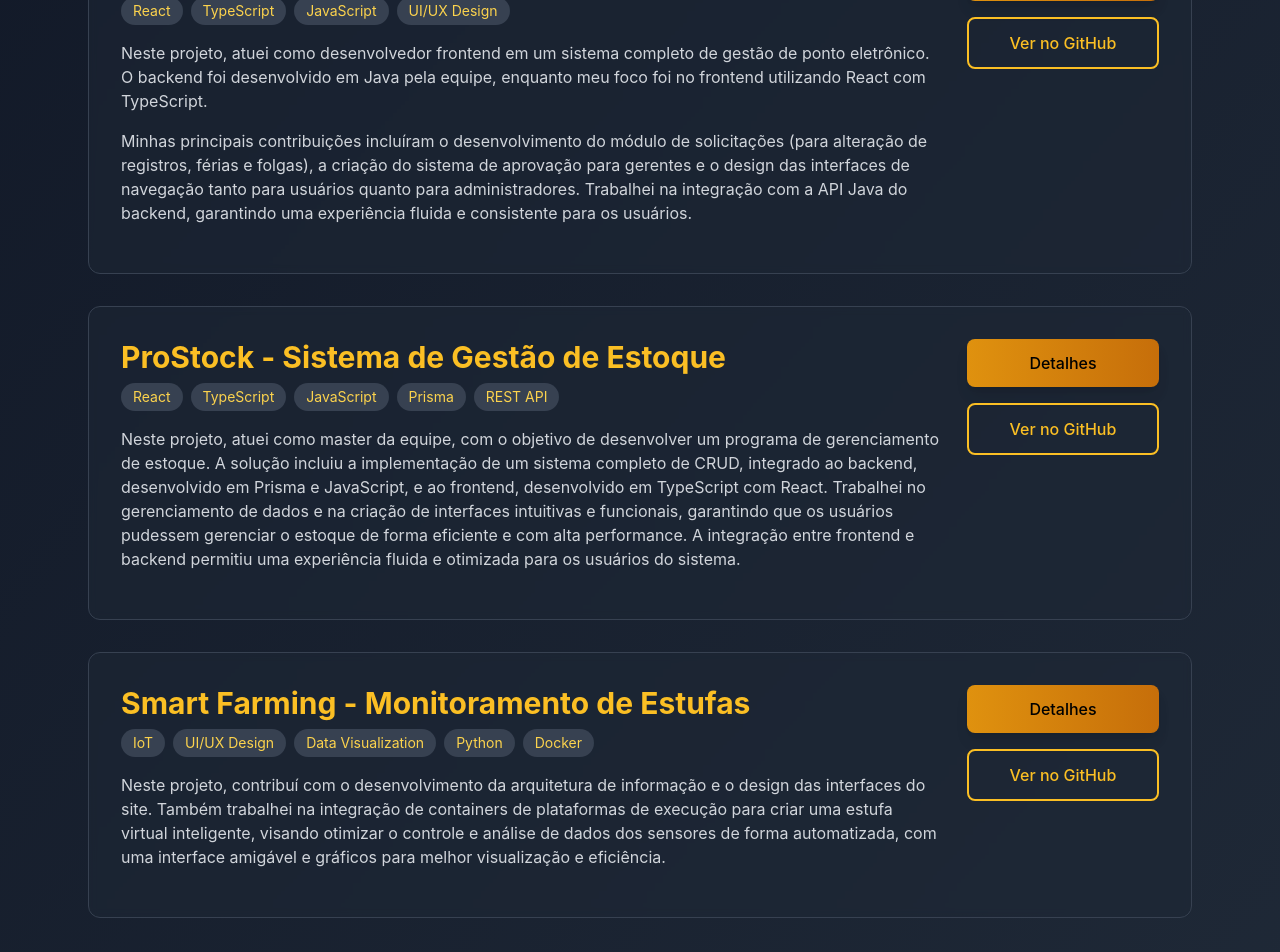
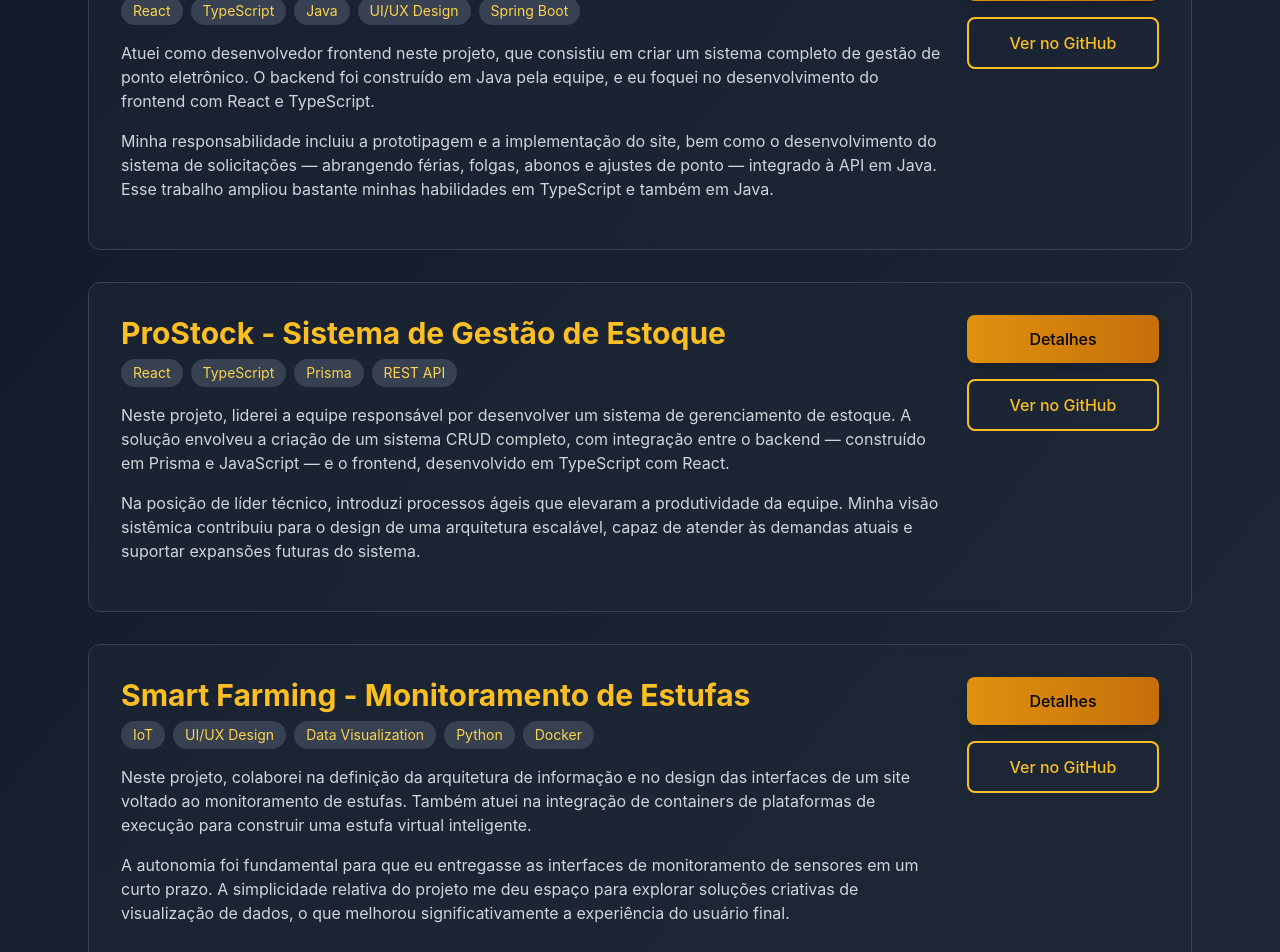
Before and after one commit to joaorossiferreira/Portfolio, a React (Create React App) app: page /projetos in a window 1280 px wide. Shown: the part 440-1392 px from the top of the page. Built offline with nearby package versions, Linux system fonts and the light colour scheme.

Commit message:
Atualização portfolio

```diff
--- a/src/components/Projetos.js
+++ b/src/components/Projetos.js
@@ -14,51 +14,113 @@ const Projetos = () => {
       description: (
         <>
           <p className="mb-4">
-            Neste projeto, atuei como desenvolvedor frontend em um sistema completo de gestão de ponto eletrônico. O backend foi desenvolvido em Java pela equipe, enquanto meu foco foi no frontend utilizando React com TypeScript.
+            Atuei como desenvolvedor frontend neste projeto, que consistiu em criar um sistema completo de gestão de ponto eletrônico. O backend foi construído em Java pela equipe, e eu foquei no desenvolvimento do frontend com React e TypeScript.
           </p>
           <p>
-            Minhas principais contribuições incluíram o desenvolvimento do módulo de solicitações (para alteração de registros, férias e folgas), a criação do sistema de aprovação para gerentes e o design das interfaces de navegação tanto para usuários quanto para administradores. Trabalhei na integração com a API Java do backend, garantindo uma experiência fluida e consistente para os usuários.
+            Minha responsabilidade incluiu a prototipagem e a implementação do site, bem como o desenvolvimento do sistema de solicitações — abrangendo férias, folgas, abonos e ajustes de ponto — integrado à API em Java. Esse trabalho ampliou bastante minhas habilidades em TypeScript e também em Java.
           </p>
         </>
       ),
       details: [
-        'Desenvolvimento das interfaces de usuário com React e TypeScript',
-        'Criação dos formulários e fluxos para solicitações de ajustes de ponto',
-        'Implementação do sistema de aprovação de solicitações para gerentes',
-        'Design e desenvolvimento das navbars diferenciadas para cada tipo de usuário',
-        'Integração com a API REST desenvolvida em Java pelo time de backend',
-        'Garantia de usabilidade e experiência intuitiva em todas as telas'
+        'Desenvolvi as interfaces utilizando React e TypeScript.',
+        'Criei o sistema de solicitações de férias, folgas, abonos e ajustes para os usuários.',
+        'Implementei o sistema de aprovação de solicitações voltado para gerentes.',
+        'Projetei e desenvolvi barras de navegação personalizadas para diferentes tipos de usuários.',
+        'Realizei a integração com a API REST construída em Java pela equipe de backend.',
+        'Escrevi códigos bem organizados e detalhados, acompanhados de descrições claras.'
       ],
-      technologies: ['React', 'TypeScript', 'JavaScript', 'UI/UX Design'],
-      githubLink: 'https://github.com/Equipe-Skyfall/nectopoint'
+      technologies: ['React', 'TypeScript', 'Java', 'UI/UX Design', 'Spring Boot'],
+      githubLink: 'https://github.com/Equipe-Skyfall/nectopoint',
+      softSkills: [
+        {
+          name: 'Proatividade',
+          description: 'Mostrei evolução em proatividade ao longo do projeto. No início, eu demorava para começar as tarefas. Com o tempo, melhorei meu desempenho e passei a entregar resultados sem depender de cobranças, demonstrando progresso nessa habilidade.'
+        },
+        {
+          name: 'Comunicação',
+          description: 'Enfrentei dificuldades para me comunicar, especialmente com a equipe de backend, devido a uma interação pouco eficaz entre as partes. No grupo como um todo, minha participação foi limitada, concentrando-se em reuniões e momentos específicos de colaboração no projeto.'
+        },
+        {
+          name: 'Trabalho em Equipe',
+          description: 'O trabalho em equipe apresentou desafios no começo, mas evoluiu ao longo do tempo. Quando um colega precisava de apoio, eu me dispunha a ajudar. Da mesma forma, buscava orientação dos outros membros sempre que necessário ou quando identificava algo a ser aprimorado.'
+        }
+      ]
     },
     {
       id: 'prostock',
       title: 'ProStock - Sistema de Gestão de Estoque',
-      description: 'Neste projeto, atuei como master da equipe, com o objetivo de desenvolver um programa de gerenciamento de estoque. A solução incluiu a implementação de um sistema completo de CRUD, integrado ao backend, desenvolvido em Prisma e JavaScript, e ao frontend, desenvolvido em TypeScript com React. Trabalhei no gerenciamento de dados e na criação de interfaces intuitivas e funcionais, garantindo que os usuários pudessem gerenciar o estoque de forma eficiente e com alta performance. A integração entre frontend e backend permitiu uma experiência fluida e otimizada para os usuários do sistema.',
+      description: (
+        <>
+          <p className="mb-4">
+            Neste projeto, liderei a equipe responsável por desenvolver um sistema de gerenciamento de estoque. A solução envolveu a criação de um sistema CRUD completo, com integração entre o backend — construído em Prisma e JavaScript — e o frontend, desenvolvido em TypeScript com React.
+          </p>
+          <p>
+            Na posição de líder técnico, introduzi processos ágeis que elevaram a produtividade da equipe. Minha visão sistêmica contribuiu para o design de uma arquitetura escalável, capaz de atender às demandas atuais e suportar expansões futuras do sistema.
+          </p>
+        </>
+      ),
       details: [
-        'Liderança técnica como master da equipe',
-        'Desenvolvimento completo do sistema CRUD',
-        'Integração entre frontend (TypeScript/React) e backend (JavaScript/Prisma)',
-        'Criação de interfaces intuitivas e funcionais',
-        'Otimização de performance para gestão eficiente de estoque'
+        'Exerci liderança técnica na coordenação da equipe.',
+        'Desenvolvi o sistema CRUD em sua totalidade.',
+        'Integraei o frontend (TypeScript e React) ao backend (JavaScript e Prisma).',
+        'Criei interfaces intuitivas e funcionais para os usuários.',
+        'Otimizei a performance do sistema para garantir uma gestão eficiente de estoque.',
+        'Implementei testes automatizados em componentes críticos do projeto.'
       ],
-      technologies: ['React', 'TypeScript', 'JavaScript', 'Prisma', 'REST API'],
-      githubLink: 'https://github.com/EquipeSkyfall/API_2Semestre'
+      technologies: ['React', 'TypeScript', 'Prisma', 'REST API'],
+      githubLink: 'https://github.com/EquipeSkyfall/API_2Semestre',
+      softSkills: [
+        {
+          name: 'Liderança',
+          description: 'Gerenciei a equipe ao distribuir tarefas de maneira equilibrada, acompanhar o progresso diário e resolver obstáculos. Organizei reuniões curtas e objetivas para manter todos alinhados às metas de cada sprint.'
+        },
+        {
+          name: 'Organização',
+          description: 'Planejei a arquitetura do sistema e dividi o projeto em módulos lógicos, permitindo que a equipe trabalhasse em paralelo. Elaborei uma documentação detalhada que agilizou a integração entre frontend e backend.'
+        },
+        {
+          name: 'Visão Sistêmica',
+          description: 'Antecipei necessidades futuras, como a expansão para múltiplos armazéns, e incorporei flexibilidade à arquitetura desde o início. Isso evitou retrabalho e assegurou a escalabilidade do sistema.'
+        }
+      ]
     },
     {
       id: 'estufa',
       title: 'Smart Farming - Monitoramento de Estufas',
-      description: 'Neste projeto, contribuí com o desenvolvimento da arquitetura de informação e o design das interfaces do site. Também trabalhei na integração de containers de plataformas de execução para criar uma estufa virtual inteligente, visando otimizar o controle e análise de dados dos sensores de forma automatizada, com uma interface amigável e gráficos para melhor visualização e eficiência.',
+      description: (
+        <>
+          <p className="mb-4">
+            Neste projeto, colaborei na definição da arquitetura de informação e no design das interfaces de um site voltado ao monitoramento de estufas. Também atuei na integração de containers de plataformas de execução para construir uma estufa virtual inteligente.
+          </p>
+          <p>
+            A autonomia foi fundamental para que eu entregasse as interfaces de monitoramento de sensores em um curto prazo. A simplicidade relativa do projeto me deu espaço para explorar soluções criativas de visualização de dados, o que melhorou significativamente a experiência do usuário final.
+          </p>
+        </>
+      ),
       details: [
-        'Arquitetura de informação e design de interfaces',
-        'Integração de containers para estufa virtual',
-        'Controle e análise automatizada de dados de sensores',
-        'Desenvolvimento de interface amigável com gráficos',
-        'Otimização da visualização de dados para eficiência operacional'
+        'Desenvolvi a arquitetura de informação e projetei as interfaces do site.',
+        'Integrei containers para viabilizar a estufa virtual.',
+        'Implementei o controle e a análise automatizada dos dados coletados por sensores.',
+        'Criei interfaces amigáveis com gráficos para facilitar a visualização.',
+        'Otimizei a apresentação dos dados para aumentar a eficiência operacional.',
+        'Desenvolvi um sistema de alertas baseado em limites predefinidos.'
       ],
       technologies: ['IoT', 'UI/UX Design', 'Data Visualization', 'Python', 'Docker'],
-      githubLink: 'https://github.com/CyberScrums/Projeto-Smart-Farming'
+      githubLink: 'https://github.com/CyberScrums/Projeto-Smart-Farming',
+      softSkills: [
+        {
+          name: 'Autonomia',
+          description: 'Trabalhei de maneira independente, tomando decisões sobre design e implementação sem supervisão constante. Pesquisei e apliquei bibliotecas de gráficos que atenderam perfeitamente às demandas do projeto.'
+        },
+        {
+          name: 'Criatividade',
+          description: 'Desenvolvi visualizações inovadoras para os dados dos sensores, transformando informações complexas em dashboards intuitivos e fáceis de compreender para os agricultores.'
+        },
+        {
+          name: 'Eficiência',
+          description: 'Organizei meu fluxo de trabalho para entregar todas as interfaces dentro do prazo, mesmo lidando com tarefas paralelas. Priorizei as funcionalidades que agregavam maior valor ao usuário final.'
+        }
+      ]
     }
   ];
 
@@ -71,7 +133,7 @@ const Projetos = () => {
           </h1>
         </div>
         <p className="text-lg sm:text-xl text-gray-300 max-w-3xl mx-auto px-4">
-          Trabalhos onde combinei habilidades técnicas e visão de produto para entregar soluções completas
+          Trabalhos em que combinei habilidades técnicas e visão de produto para entregar soluções completas
         </p>
       </div>
 
@@ -98,20 +160,35 @@ const Projetos = () => {
                   </div>
 
                   <div className="text-gray-300 mb-4 space-y-4 text-sm sm:text-base">
-                    {typeof project.description === 'string' ? (
-                      <p>{project.description}</p>
-                    ) : (
-                      project.description
-                    )}
+                    {project.description}
                   </div>
 
                   {activeProject === project.id && (
-                    <div className="mt-4 space-y-3 pl-4 border-l-2 border-amber-400/30 text-sm sm:text-base">
-                      {project.details.map((item, index) => (
-                        <div key={index} className="text-gray-300">
-                          <p className="mb-2">• {item}</p>
+                    <div className="mt-6 space-y-6">
+                      <div>
+                        <h3 className="text-lg font-semibold text-amber-300 mb-3">Contribuições Pessoais</h3>
+                        <div className="space-y-3 pl-4 border-l-2 border-amber-400/30 text-sm sm:text-base">
+                          {project.details.map((item, index) => (
+                            <div key={index} className="text-gray-300">
+                              <p className="mb-2">• {item}</p>
+                            </div>
+                          ))}
                         </div>
-                      ))}
+                      </div>
+
+                      <div>
+                        <h3 className="text-lg font-semibold text-amber-300 mb-3">Soft Skills Demonstradas</h3>
+                        <div className="space-y-4">
+                          {project.softSkills.map((skill, index) => (
+                            <div key={index} className="bg-gray-700/50 p-4 rounded-lg">
+                              <div className="flex justify-between items-center mb-1">
+                                <h4 className="font-medium text-amber-200">{skill.name}</h4>
+                              </div>
+                              <p className="text-gray-300 text-sm mt-1">{skill.description}</p>
+                            </div>
+                          ))}
+                        </div>
+                      </div>
                     </div>
                   )}
                 </div>
```
Also changed, not shown: 1 other file (tests, documents, lock files or other folders).
